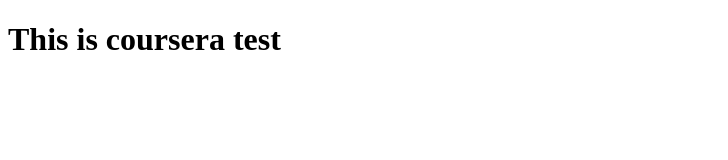
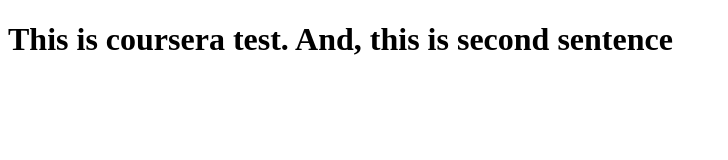
Before and after one commit to atulthedev/courseratest, a plain HTML site: page site/index.html in a window 1280 px wide. Shown: the whole page, without its empty margins (0-728 px from the left). Drawn offline with Linux system fonts and the light colour scheme.

Commit message:
this is second change

```diff
--- a/site/index.html
+++ b/site/index.html
@@ -4,6 +4,6 @@
 	<title>Hello coursera</title>
 </head>
 <body>
-<h1>This is coursera test</h1>
+<h1>This is coursera test. And, this is second sentence</h1>
 </body>
 </html>
```
